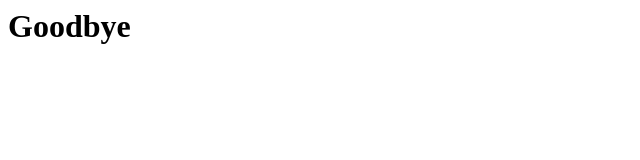
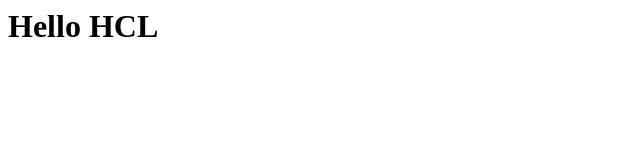
Before and after one commit to melhyboris/jenkins-lab, a plain HTML site: page app/index.html in a window 1280 px wide. Shown: the whole page, without its empty margins (0-640 px from the left). Drawn offline with Linux system fonts and the light colour scheme.

Commit message:
Fixed Break it 1: updated app/index.html file

```diff
--- a/app/index.html
+++ b/app/index.html
@@ -1 +1 @@
-<h1>Goodbye</h1>
+<h1>Hello HCL</h1>
```
